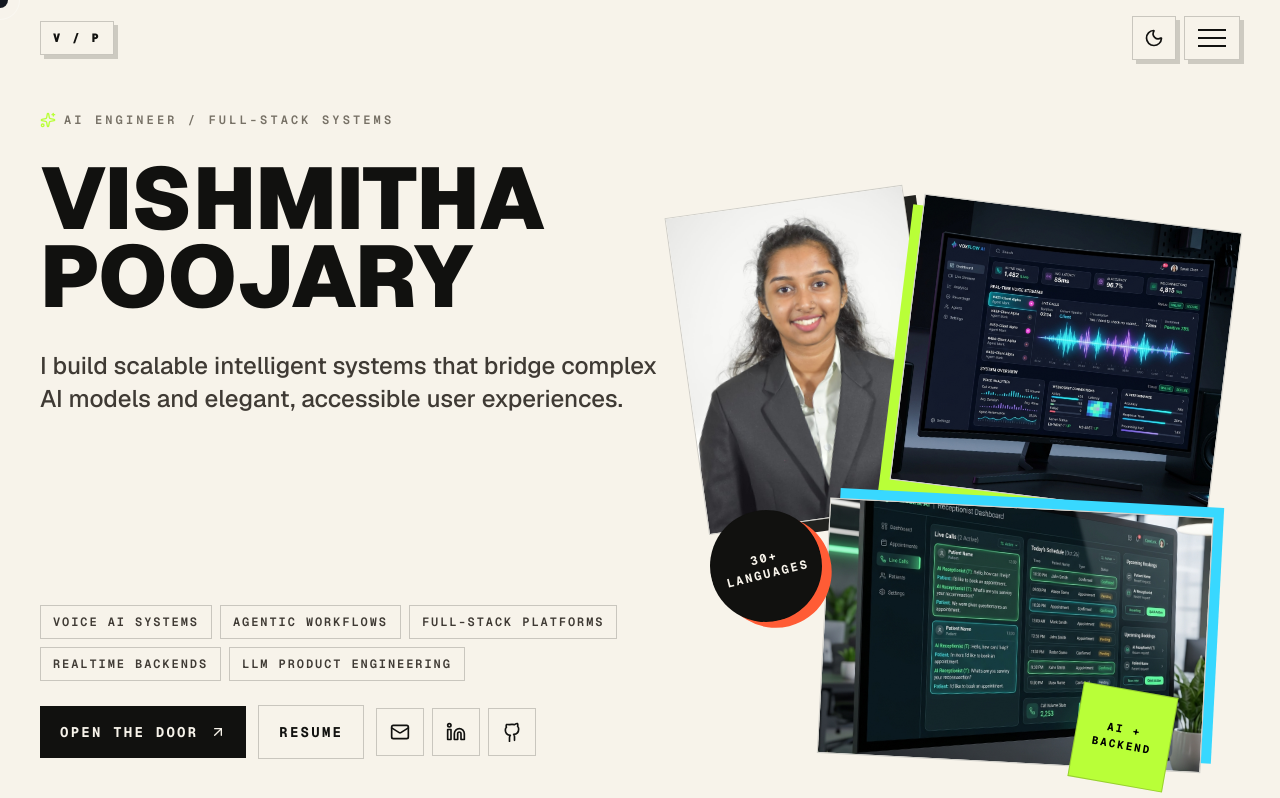
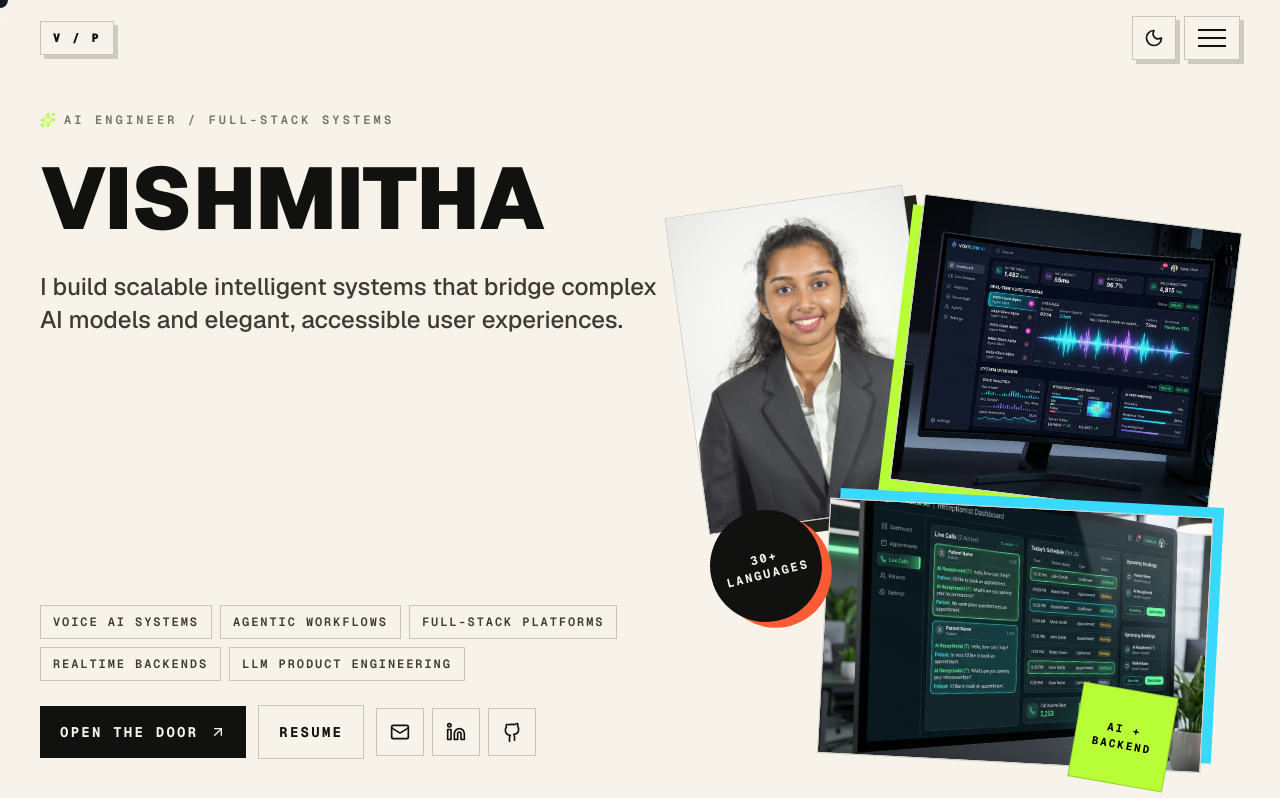
Before and after one commit to adhi-debug/portfolio_temp, a Next.js app: page / in a window 1280 px wide. Shown: the top 798 px of the page. Built offline with nearby package versions, Linux system fonts and the light colour scheme.

Commit message:
fix: simplify portfolio hero name

```diff
--- a/src/app/page.tsx
+++ b/src/app/page.tsx
@@ -137,8 +137,6 @@ export default function Home() {
               className="mt-8 text-[clamp(2.5rem,6.8vw,6.5rem)] font-black uppercase leading-[0.9] tracking-normal"
             >
               Vishmitha
-              <br />
-              Poojary
             </motion.h1>
             <motion.p
               initial={{ opacity: 0, y: 18 }}
```
